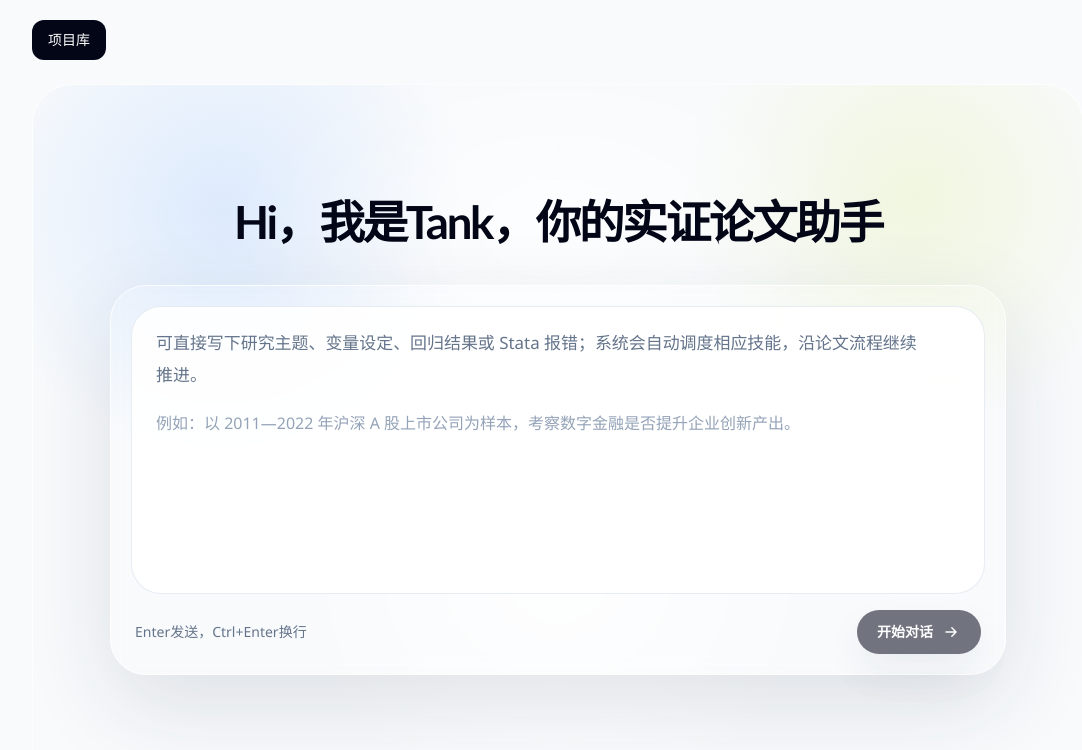
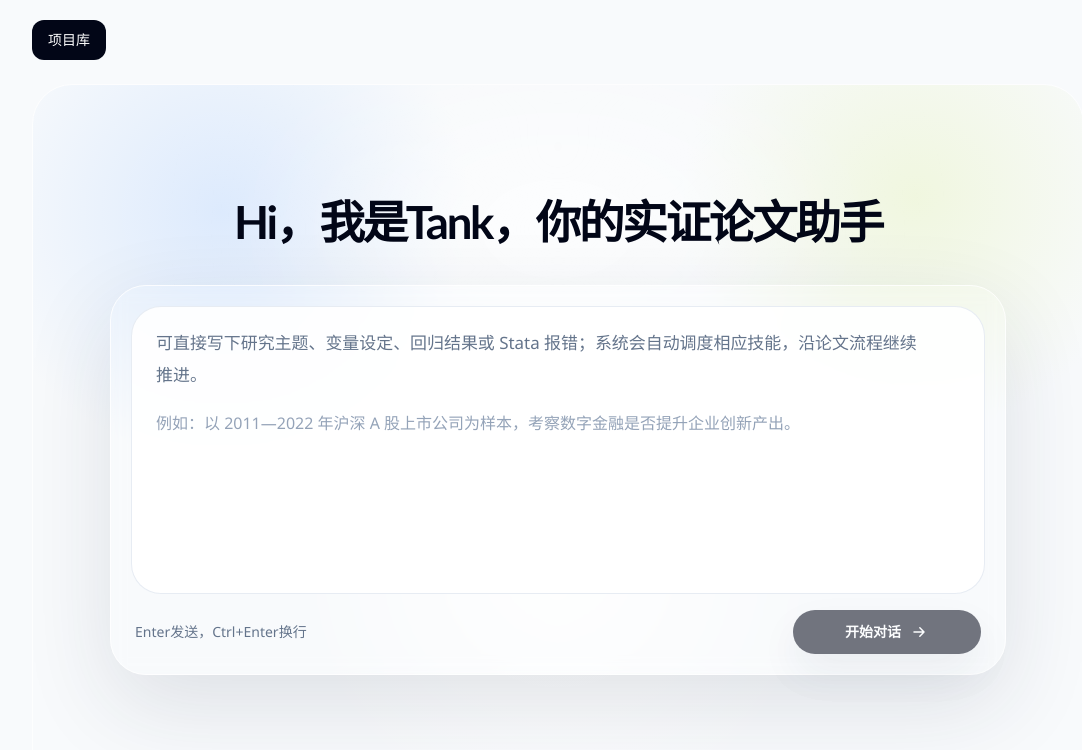
Before and after one commit to tank798/empirical-paper-agent, a Next.js app in the folder apps/web/: page / in a window 1280 px wide. Shown: the top 750 px of the page, without its empty margins (82-1164 px from the left). Built offline with nearby package versions, Linux system fonts and the light colour scheme.

Commit message:
Polish entry loading states

```diff
--- a/apps/web/components/home-hero.tsx
+++ b/apps/web/components/home-hero.tsx
@@ -1,6 +1,6 @@
 "use client";
 
-import { startTransition, type KeyboardEvent, useState } from "react";
+import { startTransition, type KeyboardEvent, useEffect, useState } from "react";
 import { useRouter } from "next/navigation";
 import { apiRequest } from "../lib/api";
 import { saveStoredProject, setPendingProjectBootstrap } from "../lib/storage";
@@ -13,12 +13,38 @@ function ArrowIcon() {
   );
 }
 
+function ThinkingLabel({ dots }: { dots: string }) {
+  return (
+    <span className="inline-flex min-w-[13ch] items-center justify-start">
+      <span>{"Tank\u6b63\u5728\u601d\u8003\u4e2d"}</span>
+      <span className="inline-block w-[1.75em] text-left">{dots}</span>
+    </span>
+  );
+}
+
 export function HomeHero() {
   const router = useRouter();
   const [topic, setTopic] = useState("");
   const [focused, setFocused] = useState(false);
   const [loading, setLoading] = useState(false);
   const [error, setError] = useState("");
+  const [thinkingDots, setThinkingDots] = useState(".");
+
+  useEffect(() => {
+    if (!loading) {
+      setThinkingDots(".");
+      return;
+    }
+
+    const frames = [".", "..", "..."];
+    let frameIndex = 0;
+    const timer = window.setInterval(() => {
+      frameIndex = (frameIndex + 1) % frames.length;
+      setThinkingDots(frames[frameIndex] ?? ".");
+    }, 420);
+
+    return () => window.clearInterval(timer);
+  }, [loading]);
 
   const showGhostText = !focused && !topic.trim();
 
@@ -46,7 +72,7 @@ export function HomeHero() {
         router.push(`/projects/${data.project.id}`);
       });
     } catch (requestError) {
-      setError(requestError instanceof Error ? requestError.message : "创建项目失败，请稍后重试。");
+      setError(requestError instanceof Error ? requestError.message : "\u521b\u5efa\u9879\u76ee\u5931\u8d25\uff0c\u8bf7\u7a0d\u540e\u91cd\u8bd5\u3002");
     } finally {
       setLoading(false);
     }
@@ -77,10 +103,10 @@ export function HomeHero() {
           <h1
             className="mx-auto whitespace-nowrap text-[1.65rem] font-black leading-none tracking-[-0.05em] text-slate-950 sm:text-[2.15rem] lg:text-[2.85rem]"
             style={{
-              fontFamily: '"Arial Rounded MT Bold", "Trebuchet MS", "Aptos", "PingFang SC", "Microsoft YaHei", sans-serif'
+              fontFamily: `"Arial Rounded MT Bold", "Trebuchet MS", "Aptos", "PingFang SC", "Microsoft YaHei", sans-serif`
             }}
           >
-            {"Hi，我是Tank，你的实证论文助手"}
+            {"Hi\uff0c\u6211\u662fTank\uff0c\u4f60\u7684\u5b9e\u8bc1\u8bba\u6587\u52a9\u624b"}
           </h1>
         </div>
 
@@ -89,10 +115,10 @@ export function HomeHero() {
             {showGhostText ? (
               <div className="pointer-events-none absolute inset-0 z-10 px-4 py-4 sm:px-6 sm:py-5">
                 <p className="max-w-3xl text-lg leading-8 text-slate-500 sm:text-[1.06rem]">
-                  {"可直接写下研究主题、变量设定、回归结果或 Stata 报错；系统会自动调度相应技能，沿论文流程继续推进。"}
+                  {"\u53ef\u76f4\u63a5\u5199\u4e0b\u7814\u7a76\u4e3b\u9898\u3001\u53d8\u91cf\u8bbe\u5b9a\u3001\u56de\u5f52\u7ed3\u679c\u6216 Stata \u62a5\u9519\uff1b\u7cfb\u7edf\u4f1a\u81ea\u52a8\u8c03\u5ea6\u76f8\u5e94\u6280\u80fd\uff0c\u6cbf\u8bba\u6587\u6d41\u7a0b\u7ee7\u7eed\u63a8\u8fdb\u3002"}
                 </p>
                 <p className="mt-4 max-w-3xl text-base leading-8 text-slate-400 sm:text-[1rem]">
-                  {"例如：以 2011—2022 年沪深 A 股上市公司为样本，考察数字金融是否提升企业创新产出。"}
+                  {"\u4f8b\u5982\uff1a\u4ee5 2011\u20142022 \u5e74\u6caa\u6df1 A \u80a1\u4e0a\u5e02\u516c\u53f8\u4e3a\u6837\u672c\uff0c\u8003\u5bdf\u6570\u5b57\u91d1\u878d\u662f\u5426\u63d0\u5347\u4f01\u4e1a\u521b\u65b0\u4ea7\u51fa\u3002"}
                 </p>
               </div>
             ) : null}
@@ -109,17 +135,17 @@ export function HomeHero() {
 
           <div className="mt-4 flex flex-wrap items-center justify-between gap-4 px-1">
             <button className="text-sm font-medium text-slate-500 transition hover:text-slate-900" type="button">
-              {"Enter发送，Ctrl+Enter换行"}
+              {"Enter\u53d1\u9001\uff0cCtrl+Enter\u6362\u884c"}
             </button>
 
             <button
-              className="inline-flex items-center gap-2 rounded-full bg-slate-950 px-5 py-3 text-sm font-semibold text-white shadow-floating transition hover:bg-slate-800 disabled:cursor-not-allowed disabled:opacity-55"
+              className="inline-flex min-w-[188px] items-center justify-center gap-2 rounded-full bg-slate-950 px-5 py-3 text-sm font-semibold text-white shadow-floating transition hover:bg-slate-800 disabled:cursor-not-allowed disabled:opacity-55"
               disabled={loading || !topic.trim()}
               onClick={() => void createProject()}
               type="button"
             >
-              {loading ? "Tank正在思考中" : "开始对话"}
-              <ArrowIcon />
+              {loading ? <ThinkingLabel dots={thinkingDots} /> : <span>{"\u5f00\u59cb\u5bf9\u8bdd"}</span>}
+              {loading ? null : <ArrowIcon />}
             </button>
           </div>
         </div>
--- a/apps/web/components/research-workspace.tsx
+++ b/apps/web/components/research-workspace.tsx
@@ -1002,7 +1002,14 @@ export function ResearchWorkspace({ projectId }: { projectId: string }) {
     : "继续描述变量、结果或 Stata 报错。";
 
   if (showInitialProjectLoading) {
-    return <WorkspacePlaceholder>{"\u6b63\u5728\u8fdb\u5165\u9879\u76ee\uff0c\u8bf7\u7a0d\u7b49\u7247\u523b..."}</WorkspacePlaceholder>;
+    return (
+      <WorkspacePlaceholder>
+        <span className="inline-flex min-w-[13ch] items-center justify-start text-base font-medium text-slate-900">
+          <span>{"Tank\u6b63\u5728\u601d\u8003\u4e2d"}</span>
+          <span className="inline-block w-[1.75em] text-left">{thinkingDots}</span>
+        </span>
+      </WorkspacePlaceholder>
+    );
   }
 
   if (stored === undefined || loading) {
@@ -1196,7 +1203,12 @@ export function ResearchWorkspace({ projectId }: { projectId: string }) {
               onClick={() => void streamMessage(input, { attachment })}
               type="button"
             >
-              {sending ? `Tank\u6b63\u5728\u601d\u8003\u4e2d${thinkingDots}` : "\u53d1\u9001"}
+              {sending ? (
+                <span className="inline-flex min-w-[13ch] items-center justify-start">
+                  <span>{"Tank\u6b63\u5728\u601d\u8003\u4e2d"}</span>
+                  <span className="inline-block w-[1.75em] text-left">{thinkingDots}</span>
+                </span>
+              ) : "\u53d1\u9001"}
             </button>
           </div>
         </div>
```
